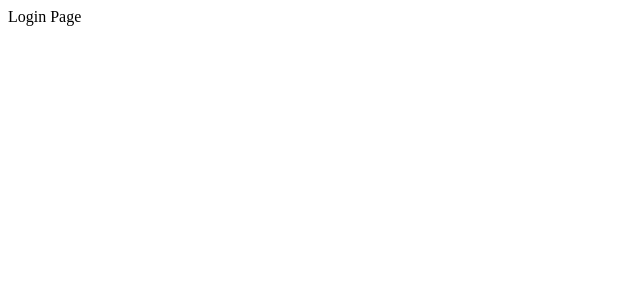
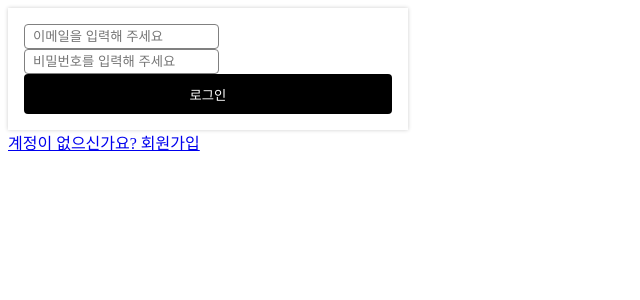
Before and after one commit to yunjjeongjo/wanted-pre-onboarding-fe-7, a React (Create React App) app: page / in a window 1280 px wide. Shown: the top 300 px of the page, without its empty margins (0-640 px from the left). Built offline with nearby package versions, Linux system fonts and the light colour scheme; no server answers.

Commit message:
feat: 로그인 페이지 구현

```diff
--- a/src/components/LoginForm/index.jsx
+++ b/src/components/LoginForm/index.jsx
@@ -12,7 +12,7 @@ const LoginForm = ({ onSubmit }) => {
     onSubmit,
     validate: ({ email, password }) => {
       const newErrors = {};
-      if (!email) newErrors.name = "이름을 입력해주세요.";
+      if (!email) newErrors.email = "이메일을 입력해주세요.";
       if (!password) newErrors.password = "비밀번호를 입력해주세요.";
       return newErrors;
     },
--- a/src/pages/LoginPage/index.jsx
+++ b/src/pages/LoginPage/index.jsx
@@ -1,5 +1,38 @@
+import LoginForm from "../../components/LoginForm";
+import { onLogin } from "../../utils/api/auth";
+import { Link, useNavigate } from "react-router-dom";
+import { useEffect } from "react";
+import { getItem } from "../../utils/storage";
+
 const LoginPage = () => {
-  return <>Login Page</>;
+  const navigate = useNavigate();
+
+  useEffect(() => {
+    const token = getItem("ACCESS_TOKEN", null);
+    console.log(token);
+    if (token) {
+      navigate("/todo", { replace: true });
+    }
+  }, []);
+
+  const handleSubmit = async ({ email, password }) => {
+    try {
+      await onLogin({
+        email,
+        password,
+      });
+      navigate(`/todo`);
+    } catch (e) {
+      alert(e.response.data.message);
+      console.log(e);
+    }
+  };
+  return (
+    <>
+      <LoginForm onSubmit={handleSubmit}></LoginForm>
+      <Link to="/signup">계정이 없으신가요? 회원가입</Link>
+    </>
+  );
 };
 
 export default LoginPage;
```
Also changed, not shown: src/components/SignupForm/index.js (+7 -4 lines).
